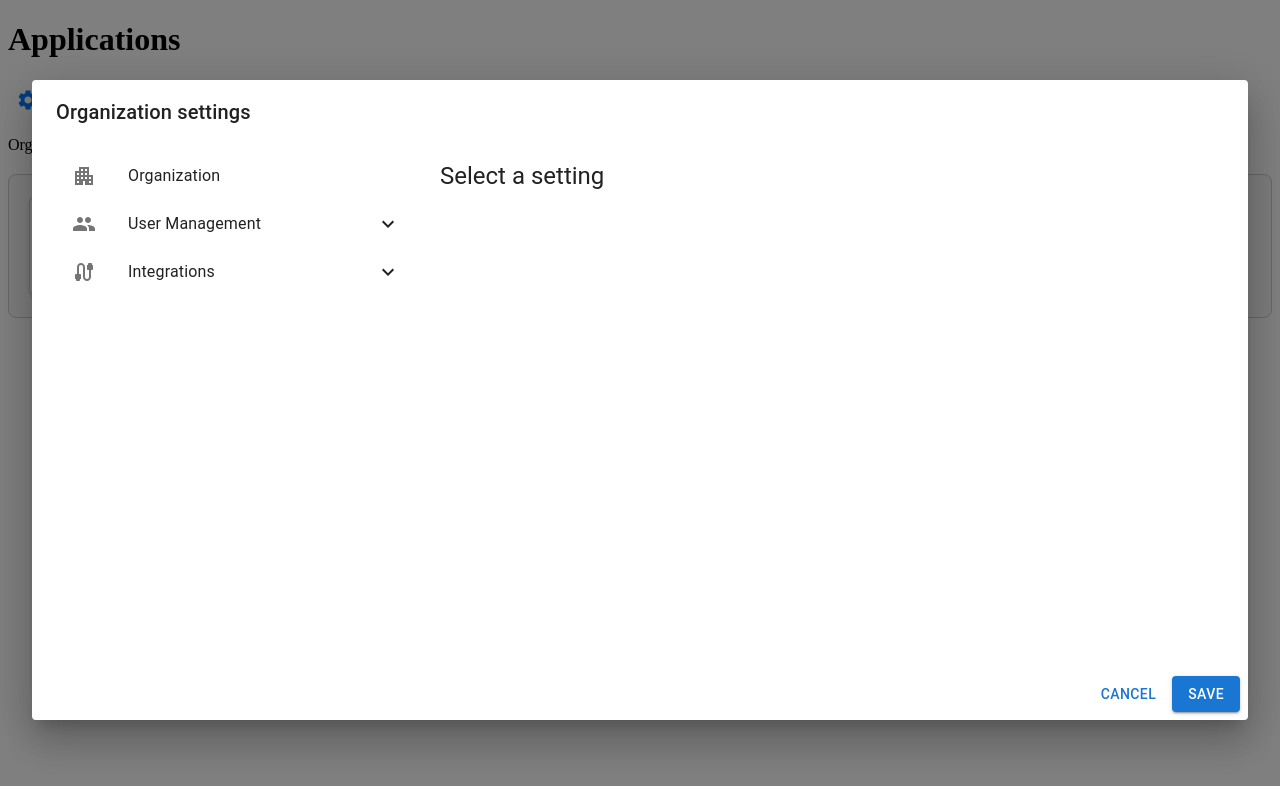
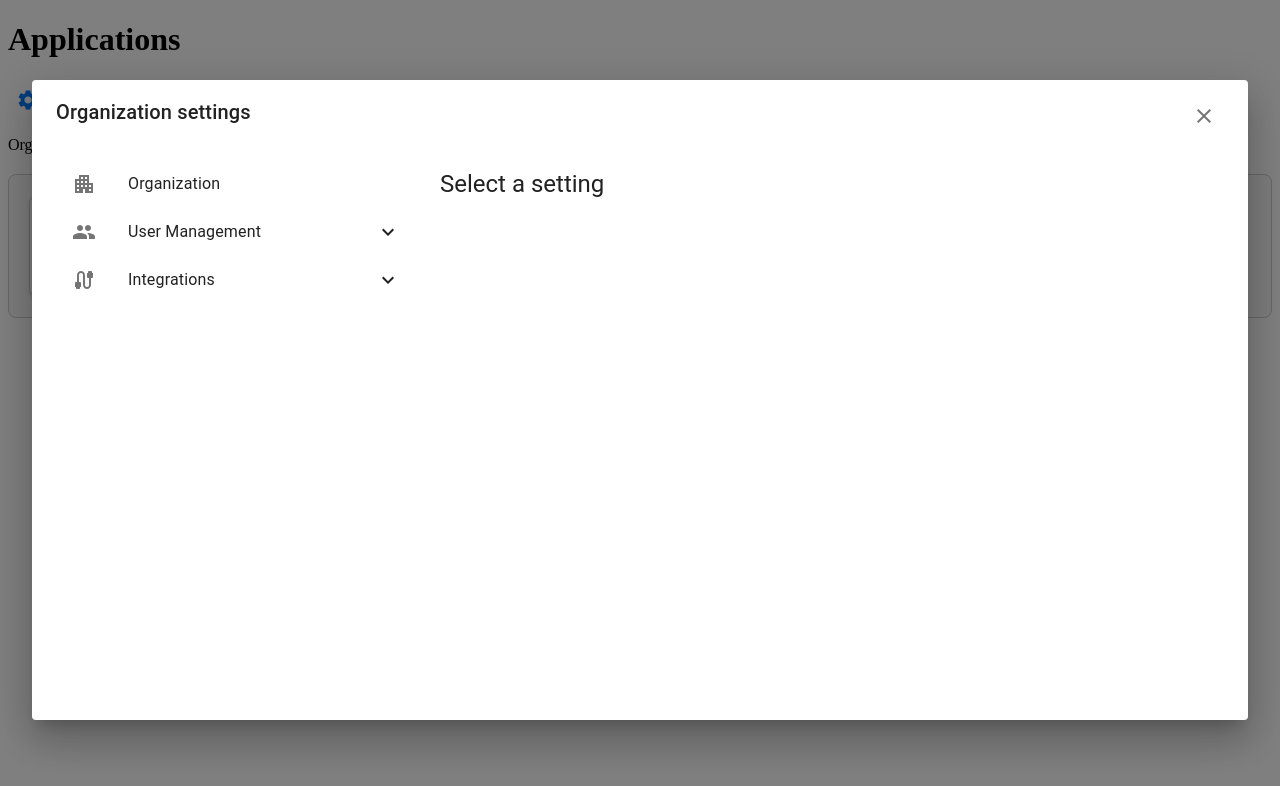
Before and after one commit to casa-business-manager/CASA, a React (Create React App) app in the folder frontend/: page /organization/1 in a window 1280 px wide. Both pictures are taken after a click on the button 28 px from the left and 99 px from the top of the page. Shown: the top 786 px of the page. Built offline with nearby package versions, Linux system fonts and the light colour scheme.

Commit message:
new roles menu start

```diff
--- a/frontend/src/Settings/SettingTabs/RolesTab.jsx
+++ b/frontend/src/Settings/SettingTabs/RolesTab.jsx
@@ -2,8 +2,19 @@ import { useEffect, useState } from "react";
 import BaseTab from "./BaseTab";
 import Typography from "@mui/material/Typography";
 import AccountTreeIcon from "@mui/icons-material/AccountTree";
+import { Box, SpeedDialIcon, TextField } from "@mui/material";
+import BaseCollapse from "../SettingsCollapses/BaseCollapse";
+import PeopleIcon from "@mui/icons-material/People";
+import ShieldIcon from "@mui/icons-material/Shield";
 
 const RolesTabSettings = ({ settings }) => {
+	const [selectedRole, setSelectedRole] = useState({});
+	const [name, setName] = useState("initial role name");
+
+	// useEffect(() => {
+	// 	setName(selectedRole.name);
+	// }, [selectedRole]);
+
 	if (!settings || !settings.orgName) {
 		return <>Loading</>;
 	}
@@ -11,15 +22,46 @@ const RolesTabSettings = ({ settings }) => {
 	return (
 		<>
 			<Typography variant="h5">Roles</Typography>
-			<Typography
-				sx={{
-					// Increment pl in multiples of 4
-					pl: 4,
-					mt: 2,
-				}}
-			>
-				TODO
-			</Typography>
+			<Box height="65vh" sx={{ display: "flex", gap: 1 }}>
+				<Box
+					sx={{
+						width: "45%",
+						pt: 1,
+						overflow: "auto",
+					}}
+				>
+					<Typography variant="h6">insert graph here</Typography>
+				</Box>
+				<Box
+					sx={{
+						width: "45%",
+						pt: 1,
+						overflow: "auto",
+					}}
+				>
+					<Typography variant="h6" sx={{ mb: 1 }}>
+						Role Details:
+					</Typography>
+					<TextField
+						label="Name"
+						type="text"
+						autoFocus
+						fullWidth
+						variant="standard"
+						value={name}
+						onChange={(e) => setName(e.target.value)}
+						sx={{ mb: 2 }}
+						InputProps={{ sx: { fontSize: "1.5rem" } }}
+						InputLabelProps={{ sx: { fontSize: "1.5rem" } }}
+					/>
+					<BaseCollapse Icon={ShieldIcon} Label={"Permissions"}>
+						<Typography>list permissions here w/ toggle switch</Typography>
+					</BaseCollapse>
+					<BaseCollapse Icon={PeopleIcon} Label={"Users"}>
+						<Typography>list user chips here w/ delete button</Typography>
+					</BaseCollapse>
+				</Box>
+			</Box>
 		</>
 	);
 };
--- a/frontend/src/Settings/SettingsDialog.jsx
+++ b/frontend/src/Settings/SettingsDialog.jsx
@@ -7,9 +7,10 @@ import {
 	Button,
 	Box,
 	Typography,
+	IconButton,
 } from "@mui/material";
 import List from "@mui/material/List";
-
+import CloseIcon from "@mui/icons-material/Close";
 import OrganizationTab from "./SettingTabs/OrganizationTab";
 import MeetingsTab from "./SettingTabs/MeetingsTab";
 import IntegrationsCollapse from "./SettingsCollapses/IntegrationsCollapse";
@@ -76,6 +77,7 @@ const SettingsDialog = ({ dialogOpen, onClose, onSave, orgId }) => {
 		setSettingsPage(SettingComponent);
 	};
 
+	// TODO: detect changes and warn if there are unsaved changes
 	const onCloseWrapper = () => {
 		onClose();
 	};
@@ -102,7 +104,19 @@ const SettingsDialog = ({ dialogOpen, onClose, onSave, orgId }) => {
 			}}
 			// fullScreen // Too dummy thicc
 		>
-			<DialogTitle>Organization settings</DialogTitle>
+			<DialogTitle>
+				<Box
+					sx={{
+						display: "flex",
+						justifyContent: "space-between",
+					}}
+				>
+					Organization settings
+					<IconButton onClick={onCloseWrapper}>
+						<CloseIcon />
+					</IconButton>
+				</Box>
+			</DialogTitle>
 
 			<DialogContent>
 				<Box height="65vh" sx={{ display: "flex", gap: 1 }}>
@@ -149,20 +163,6 @@ const SettingsDialog = ({ dialogOpen, onClose, onSave, orgId }) => {
 					<Box sx={{ flex: 3, m: 2, overflow: "auto" }}>{settingsPage}</Box>
 				</Box>
 			</DialogContent>
-
-			<DialogActions>
-				<Button onClick={onCloseWrapper} color="primary">
-					Cancel
-				</Button>
-				<Button
-					// Only show if there is something to save. Warn if not saved. Move into the DialogContent?
-					onClick={onSaveWrapper}
-					color="primary"
-					variant="contained"
-				>
-					Save
-				</Button>
-			</DialogActions>
 		</Dialog>
 	);
 };
```
